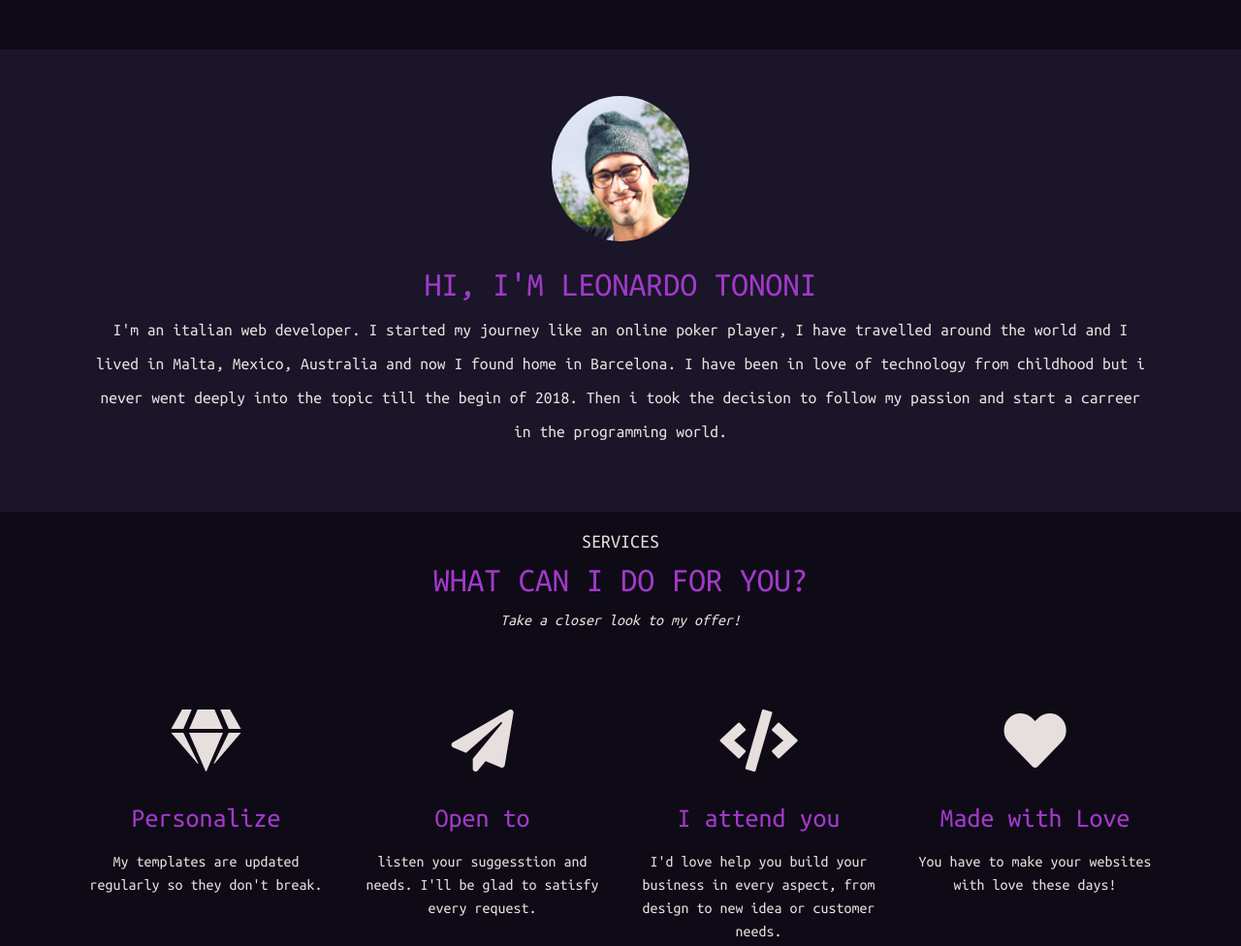
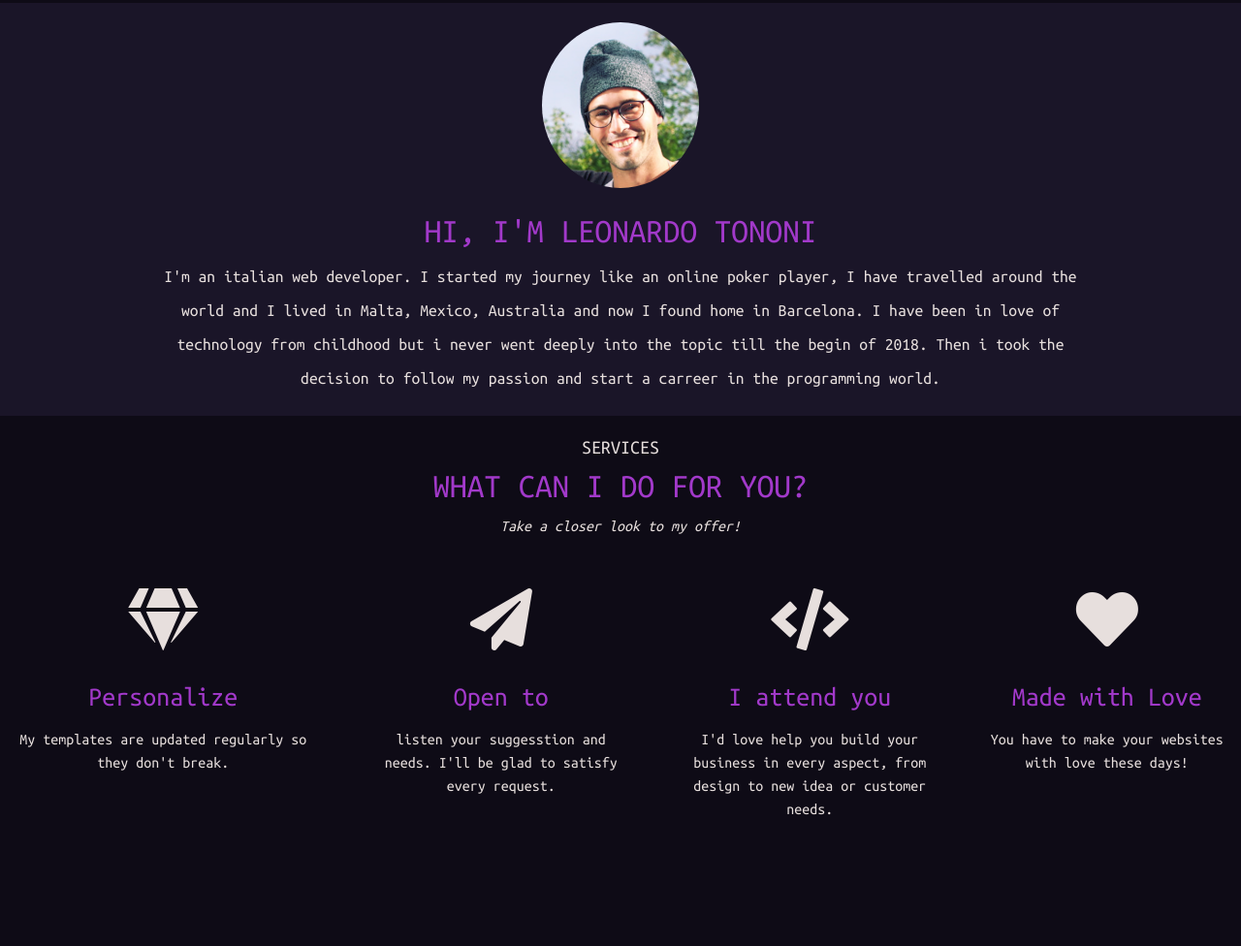
Before and after one commit to Easaaa/Portfolio-2020, a website: page index.html in a window 1280 px wide. Shown: the part 703-1679 px from the top of the page at 97% size. Drawn offline with nearby package versions, Linux system fonts and the light colour scheme.

Commit message:
refactor services

```diff
--- a/index.html
+++ b/index.html
@@ -61,58 +61,48 @@
       </a>
   </header>
 
-  <section id='about'>
-    <div class='m-5 p-5 text-center content'>
-      <div class="justify-content-center landing">
-        <div><img class="img-fluid" src="images/img-about.jpg"></div>
+  <div id='about'>
+      <div class="landing">
+        <div>
+          <img src="images/img-about.jpg">
+        </div>
         <br>
         <h2>HI, I'M LEONARDO TONONI</h2>
-        <p class="lead">I'm an italian web developer. I started my journey like an online poker player, I have
+        <p>I'm an italian web developer. I started my journey like an online poker player, I have
           travelled around the world and I lived in Malta, Mexico, Australia and now I found home in Barcelona. I have
           been in love of technology from childhood but i never went deeply into the topic till the begin of 2018. Then
           i took the decision to follow my passion and start a carreer in the programming world.</p>
       </div>
     </div>
-  </section>
 
   <section id="services">
-    <div class="text-center">
+    <div class="title">
       <h5>SERVICES</h5>
       <h2>WHAT CAN I DO FOR YOU?</h2>
       <em>Take a closer look to my offer!</em>
     </div>
-    <div class="container">
-      <div class="row">
-        <div class="col-lg-3 col-md-6 text-center">
-          <div class="service-box mt-5 mx-auto">
+    <div class="services">
+          <div class="service">
             <i class="fas fa-gem fa-4x"></i>
-            <h3 class="mb-3">Personalize</h3>
-            <p class="mb-0">My templates are updated regularly so they don't break.</p>
+            <h3>Personalize</h3>
+            <p>My templates are updated regularly so they don't break.</p>
           </div>
+          <div class="service">
+            <i class="fas fa-4x fa-paper-plane"></i>
+            <h3>Open to</h3>
+            <p>listen your suggesstion and needs. I'll be glad to satisfy every request.</p>
         </div>
-        <div class="col-lg-3 col-md-6 text-center">
-          <div class="service-box mt-5 mx-auto">
-            <i class="fas fa-4x fa-paper-plane"></i>
-            <h3 class="mb-3">Open to</h3>
-            <p class="mb-0">listen your suggesstion and needs. I'll be glad to satisfy every request.</p>
-          </div>
-        </div>
-        <div class="col-lg-3 col-md-6 text-center">
-          <div class="service-box mt-5 mx-auto">
+          <div class="service">
             <i class="fas fa-4x fa-code"></i>
-            <h3 class="mb-3">I attend you</h3>
-            <p class="mb-0">I'd love help you build your business in every aspect, from design to new idea or customer
+            <h3>I attend you</h3>
+            <p>I'd love help you build your business in every aspect, from design to new idea or customer
               needs.</p>
           </div>
-        </div>
-        <div class="col-lg-3 col-md-6 text-center">
-          <div class="service-box mt-5 mx-auto">
+          <div class="service">
             <i class="fas fa-4x fa-heart"></i>
-            <h3 class="mb-3">Made with Love</h3>
-            <p class="mb-0">You have to make your websites with love these days!</p>
+            <h3>Made with Love</h3>
+            <p>You have to make your websites with love these days!</p>
           </div>
-        </div>
-      </div>
     </div>
   </section>
 
--- a/style.css
+++ b/style.css
@@ -70,6 +70,12 @@ header a{
 
 #about {
   background-color: rgb(26, 21, 40);
+  grid-template-areas:
+      "img"
+      "text";
+  grid-gap: 10px;
+  text-align: center;
+  padding: 20px 20px;
 }
 
 #about img {
@@ -95,19 +101,39 @@ header a{
   font-weight: 100;
   line-height: 2;
   text-size-adjust: auto;
+  margin: 0 auto;
+  width: 80%;
 }
 
-@media (max-width: 640px) {
-  #about p {
-    text-rendering: auto;
-    margin: auto -75px auto -75px;
-  }
-}
 
 /* SERVICES */
 
 #services {
-  margin-top: -30px;
+padding-top: 20px;
+}
+
+.services {
+  display: grid;
+  grid-template-areas:
+     "box box box box";
+  grid-gap: 30px;
+  text-align: center;
+}
+
+.services p {
+  margin: 15px;
+}
+
+.service {
+  padding-top: 20px;
+}
+
+.service:hover {
+  background: rgb(26, 21, 40);
+}
+
+.title {
+  text-align: center;
 }
 
 #services h2 {
@@ -118,6 +144,24 @@ header a{
 
 #services h3 {
   color: #A239CA;
+}
+
+@media screen and (max-width: 976px) {
+  .services {
+    grid-template-areas:
+       "box box"
+       "box box";
+  }
+}
+
+@media screen and (max-width: 420px) {
+  .services {
+    grid-template-areas:
+       "box"
+       "box"
+       "box"
+       "box";
+  }
 }
 
 /* PORTFOLIO */
```
